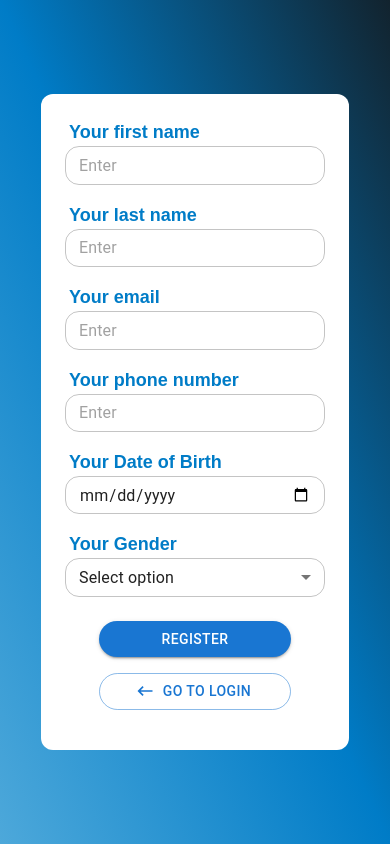
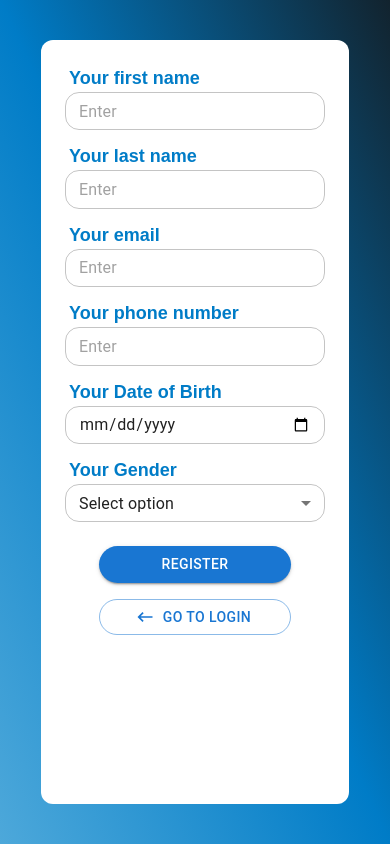
Before and after one commit to himanshu229/finance-app-client, a React (Create React App) app: page /auth/sign-up in a window 390 px wide. Built offline with nearby package versions, Linux system fonts and the light colour scheme.

Commit message:
fix the responsive issue

```diff
--- a/src/pages/authentication/login/index.tsx
+++ b/src/pages/authentication/login/index.tsx
@@ -16,7 +16,7 @@ const LoginPage = () => {
     <Box className="min-h-screen flex items-center justify-center bg-gradient-to-bl from-darkBlue via-lighterBlue to-lightestBlue">
       <Box className="border-2 bg-white w-2/3 sm:w-1/2 h-96 rounded-xl grid grid-cols-1 lg:grid-cols-2 gap-4 p-6">
         <Box className="text-black m-auto hidden lg:block lg:col-span-1">
-          <img src={IMG_Rupess} alt="Rupee image" />
+          <img src={IMG_Rupess} alt="showing the pic" />
         </Box>
         <Box className="xl:w-80">
           <Box className="mt-4 mb-8 lg:mt-12 lg:mb-6">
--- a/src/pages/authentication/sign-up/index.tsx
+++ b/src/pages/authentication/sign-up/index.tsx
@@ -17,10 +17,10 @@ const SingupPage = () => {
     GenderOption,
   } = useSingupContainer();
   return (
-    <Box className="min-h-screen flex items-center justify-center bg-gradient-to-bl from-darkBlue via-lighterBlue to-lightestBlue">
-      <Box className="border-2 bg-white w-2/3 sm:w-1/2 pb-10 rounded-xl p-6">
+    <Box className="min-h-screen flex md:items-center justify-center bg-gradient-to-bl from-darkBlue via-lighterBlue to-lightestBlue">
+      <Box className="border-2 bg-white w-2/3 sm:w-1/2 pb-10 rounded-xl p-6 overflow-auto my-10 lg:my-0">
         <form onSubmit={handleSubmit}>
-          <Box className="grid grid-cols-1 lg:grid-cols-2 gap-4 md:m-4">
+          <Box className="grid grid-cols-1 lg:grid-cols-2 gap-3 sm:gap-4 md:m-4">
             <Box>
               <p className="m-0 text-lighterBlue font-semibold text-lg pl-1">
                 Your first name
```
